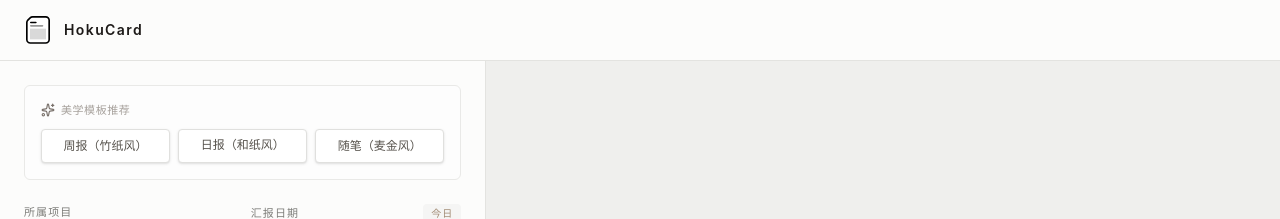
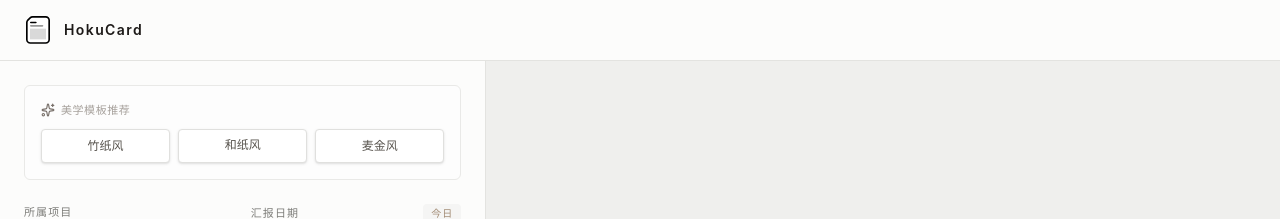
Before and after one commit to 07-iceven/HokuCard, a React (Vite) app: page / in a window 1280 px wide. Shown: the top 219 px of the page. Built offline with nearby package versions, Linux system fonts and the light colour scheme.

Commit message:
style(report form): simplify preset button display text
Remove the type prefix before the button label, keeping only the style name to optimize display.

```diff
--- a/src/components/ReportForm.tsx
+++ b/src/components/ReportForm.tsx
@@ -157,21 +157,21 @@ export const ReportForm: React.FC<ReportFormProps> = ({ config, onChange, onDown
               onClick={() => loadPreset('weekly')}
               className="px-2 py-2 text-xs text-stone-600 bg-white border border-[#E0E0DE] hover:bg-[#F9F9F7] hover:border-stone-300 active:scale-[0.98] transition-all rounded text-center truncate font-serif shadow-sm"
             >
-              周报（竹纸风）
+             竹纸风
             </button>
             <button
               type="button"
               onClick={() => loadPreset('daily')}
               className="px-2 py-2 text-xs text-stone-600 bg-white border border-[#E0E0DE] hover:bg-[#F9F9F7] hover:border-stone-300 active:scale-[0.98] transition-all rounded text-center truncate font-mono shadow-sm"
             >
-              日报（和纸风）
+              和纸风
             </button>
             <button
               type="button"
               onClick={() => loadPreset('creative')}
               className="px-2 py-2 text-xs text-stone-600 bg-white border border-[#E0E0DE] hover:bg-[#F9F9F7] hover:border-stone-300 active:scale-[0.98] transition-all rounded text-center truncate shadow-sm"
             >
-              随笔（麦金风）
+              麦金风
             </button>
           </div>
         </div>
```
